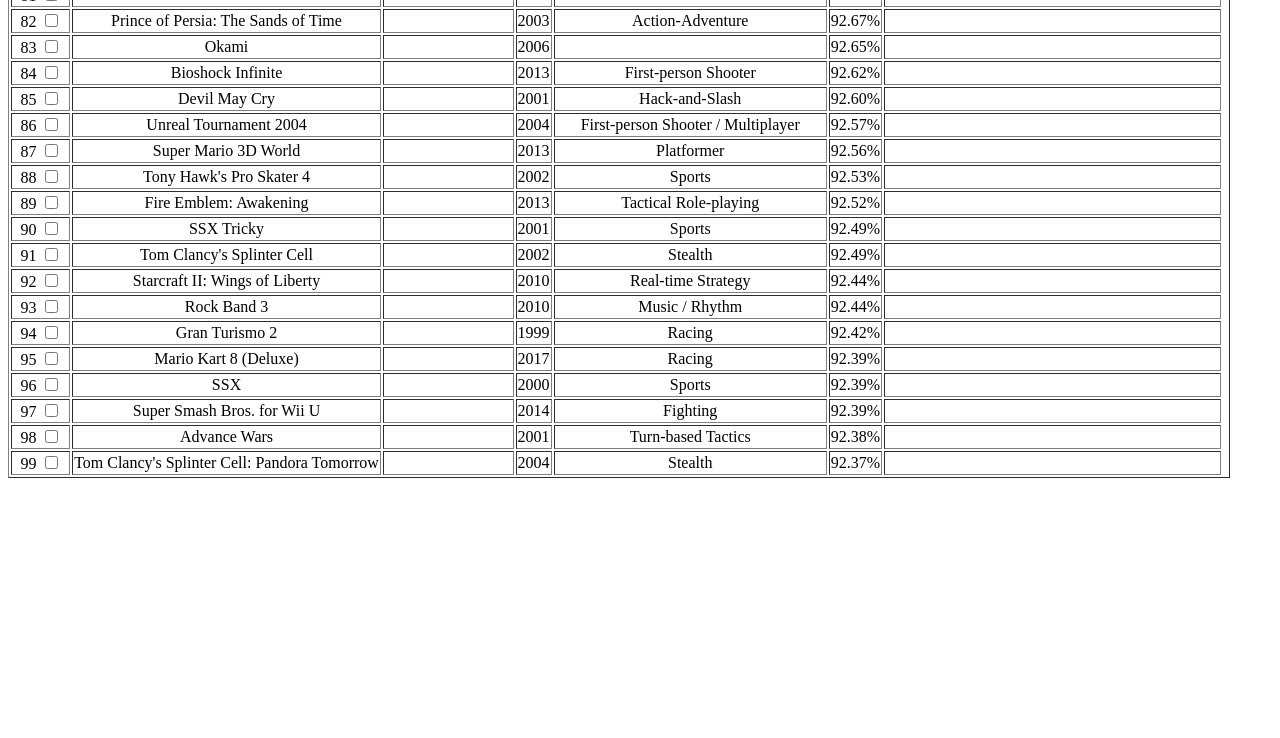
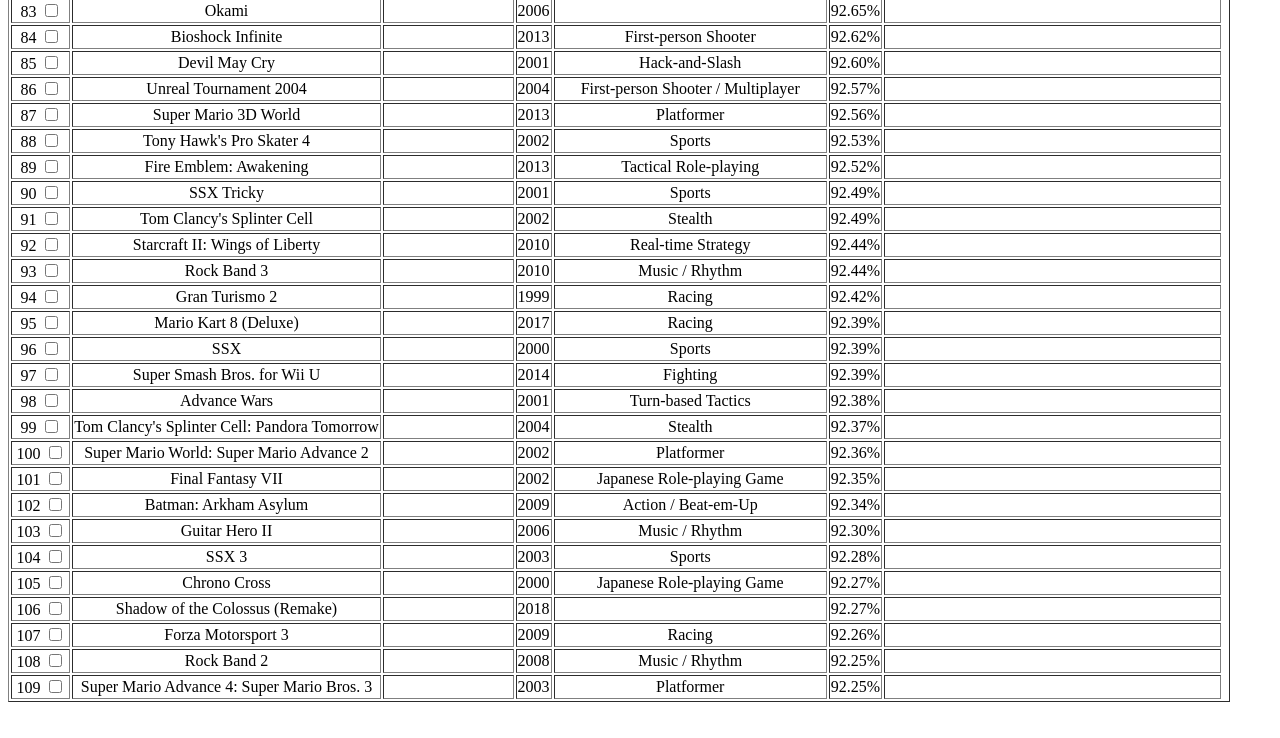
Before and after one commit to Mrthingus/top-250-games, a plain HTML site: page index.html in a window 1280 px wide. Shown: the part 2310-3048 px from the top of the page. Before the commit the page ends 2832 px from the top, so only its background shows below. Drawn offline with Linux system fonts and the light colour scheme.

Commit message:
Update index.html

```diff
--- a/index.html
+++ b/index.html
@@ -1,10 +1,12 @@
 <!DOCTYPE html>
 <html lang="en">
 <meta charset="utf-8">
+<head>
+	<title>Top 250 Games</title>
+</head>
 <body>
 <h1 style="text-align:center;">Top 250 Games</h1>
 <p style="text-align:center;"><i>According to GameRankings.com</i></p>
-<br></br>
 Click on a game for further information.
 <br></br>
 <table border="1">
@@ -1010,6 +1012,106 @@ Click on a game for further information.
   			<td style="text-align:center;">92.37%</td>
             <td style="text-align:center;"></td>
   		</tr>
+        <tr>
+  			<td style="text-align:center;">100</th>
+            <input type="checkbox">
+  			<td style="text-align:center;">Super Mario World: Super Mario Advance 2</td>
+  			<td style="text-align:center;"></td>
+            <td style="text-align:center;">2002</td>
+            <td style="text-align:center;">Platformer</td>
+  			<td style="text-align:center;">92.36%</td>
+            <td style="text-align:center;"></td>
+  		</tr>
+        <tr>
+  			<td style="text-align:center;">101</th>
+            <input type="checkbox">
+  			<td style="text-align:center;">Final Fantasy VII</td>
+  			<td style="text-align:center;"></td>
+            <td style="text-align:center;">2002</td>
+            <td style="text-align:center;">Japanese Role-playing Game</td>
+  			<td style="text-align:center;">92.35%</td>
+            <td style="text-align:center;"></td>
+  		</tr>
+        <tr>
+  			<td style="text-align:center;">102</th>
+            <input type="checkbox">
+  			<td style="text-align:center;">Batman: Arkham Asylum</td>
+  			<td style="text-align:center;"></td>
+            <td style="text-align:center;">2009</td>
+            <td style="text-align:center;">Action / Beat-em-Up</td>
+  			<td style="text-align:center;">92.34%</td>
+            <td style="text-align:center;"></td>
+  		</tr>
+        <tr>
+  			<td style="text-align:center;">103</th>
+            <input type="checkbox">
+  			<td style="text-align:center;">Guitar Hero II</td>
+  			<td style="text-align:center;"></td>
+            <td style="text-align:center;">2006</td>
+            <td style="text-align:center;">Music / Rhythm</td>
+  			<td style="text-align:center;">92.30%</td>
+            <td style="text-align:center;"></td>
+  		</tr>
+        <tr>
+  			<td style="text-align:center;">104</th>
+            <input type="checkbox">
+  			<td style="text-align:center;">SSX 3</td>
+  			<td style="text-align:center;"></td>
+            <td style="text-align:center;">2003</td>
+            <td style="text-align:center;">Sports</td>
+  			<td style="text-align:center;">92.28%</td>
+            <td style="text-align:center;"></td>
+  		</tr>
+        <tr>
+  			<td style="text-align:center;">105</th>
+            <input type="checkbox">
+  			<td style="text-align:center;">Chrono Cross</td>
+  			<td style="text-align:center;"></td>
+            <td style="text-align:center;">2000</td>
+            <td style="text-align:center;">Japanese Role-playing Game</td>
+  			<td style="text-align:center;">92.27%</td>
+            <td style="text-align:center;"></td>
+  		</tr>
+        <tr>
+  			<td style="text-align:center;">106</th>
+            <input type="checkbox">
+  			<td style="text-align:center;">Shadow of the Colossus (Remake)</td>
+  			<td style="text-align:center;"></td>
+            <td style="text-align:center;">2018</td>
+            <td style="text-align:center;"></td>
+  			<td style="text-align:center;">92.27%</td>
+            <td style="text-align:center;"></td>
+  		</tr>
+        <tr>
+  			<td style="text-align:center;">107</th>
+            <input type="checkbox">
+  			<td style="text-align:center;">Forza Motorsport 3</td>
+  			<td style="text-align:center;"></td>
+            <td style="text-align:center;">2009</td>
+            <td style="text-align:center;">Racing</td>
+  			<td style="text-align:center;">92.26%</td>
+            <td style="text-align:center;"></td>
+  		</tr>
+        <tr>
+  			<td style="text-align:center;">108</th>
+            <input type="checkbox">
+  			<td style="text-align:center;">Rock Band 2</td>
+  			<td style="text-align:center;"></td>
+            <td style="text-align:center;">2008</td>
+            <td style="text-align:center;">Music / Rhythm</td>
+  			<td style="text-align:center;">92.25%</td>
+            <td style="text-align:center;"></td>
+  		</tr>
+        <tr>
+  			<td style="text-align:center;">109</th>
+            <input type="checkbox">
+  			<td style="text-align:center;">Super Mario Advance 4: Super Mario Bros. 3</td>
+  			<td style="text-align:center;"></td>
+            <td style="text-align:center;">2003</td>
+            <td style="text-align:center;">Platformer</td>
+  			<td style="text-align:center;">92.25%</td>
+            <td style="text-align:center;"></td>
+  		</tr>
 	<tbody>
 </table>
 <br></br>
```
